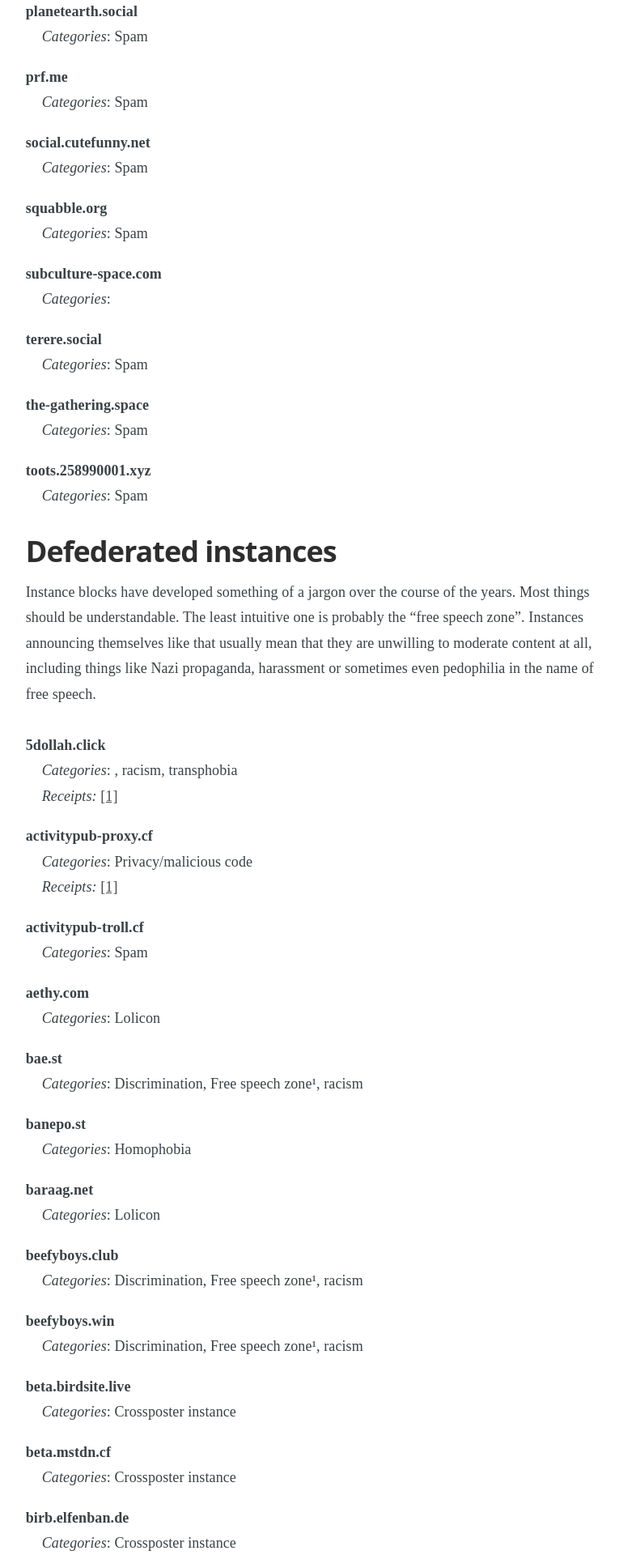
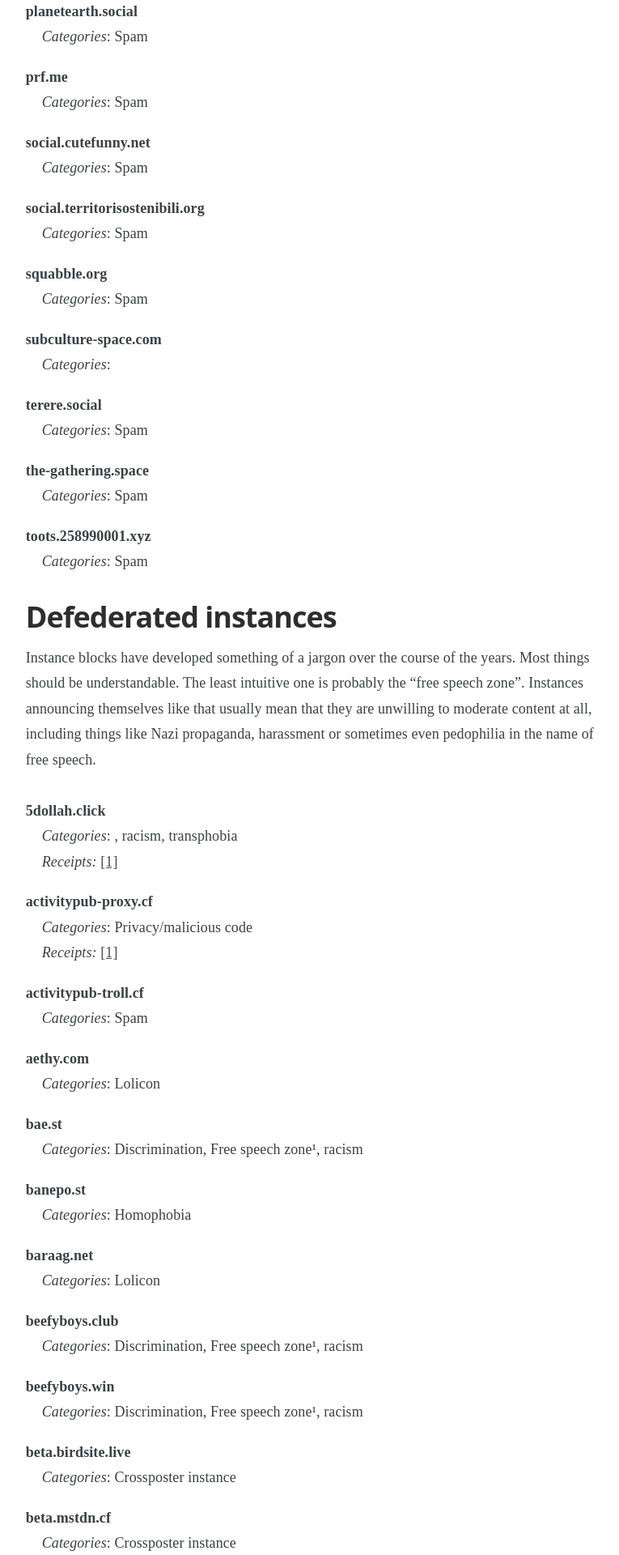
Before and after one commit to chaossocial/meta, a Jekyll site: the page built from federation.md, in a window 1280 px wide. Shown: the part 2612-4532 px from the top of the page at 81% size, without its empty margins (398-1163 px from the left). Built offline with Jekyll 4.4.1, drawn with Linux system fonts in a browser that asks for light colours; some of the changed text lies outside the part shown.

Commit message:
Limit social.territorisostenibili.org

```diff
--- a/_data/limited_instances.json
+++ b/_data/limited_instances.json
@@ -203,6 +203,15 @@
     "comment_en": ""
   },
   {
+    "instance": "social.territorisostenibili.org",
+    "tags": [
+      "SPAM"
+    ],
+    "receipts": [],
+    "comment_en": "",
+    "comment_de": ""
+  },
+  {
     "instance": "squabble.org",
     "tags": [
       "SPAM"
```
